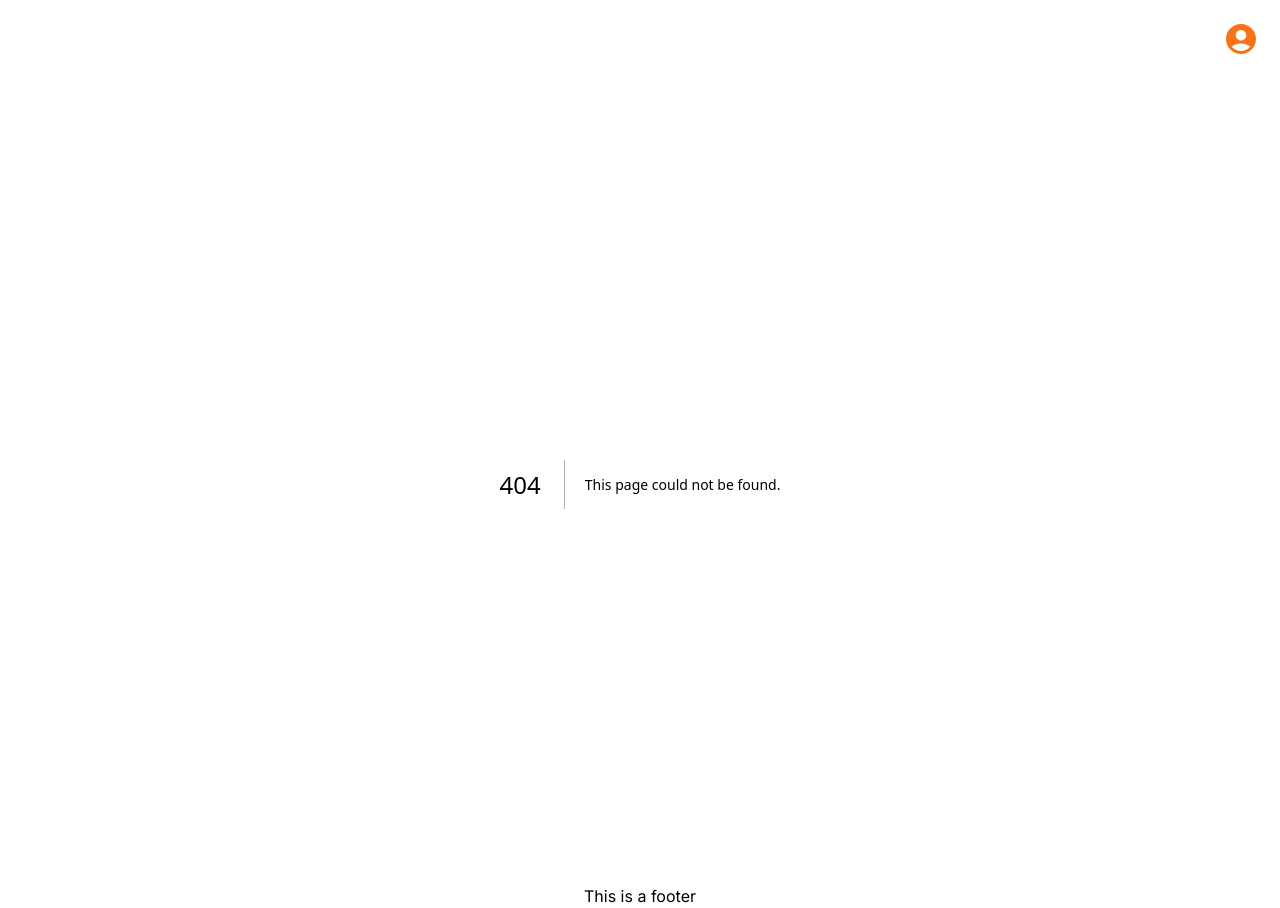
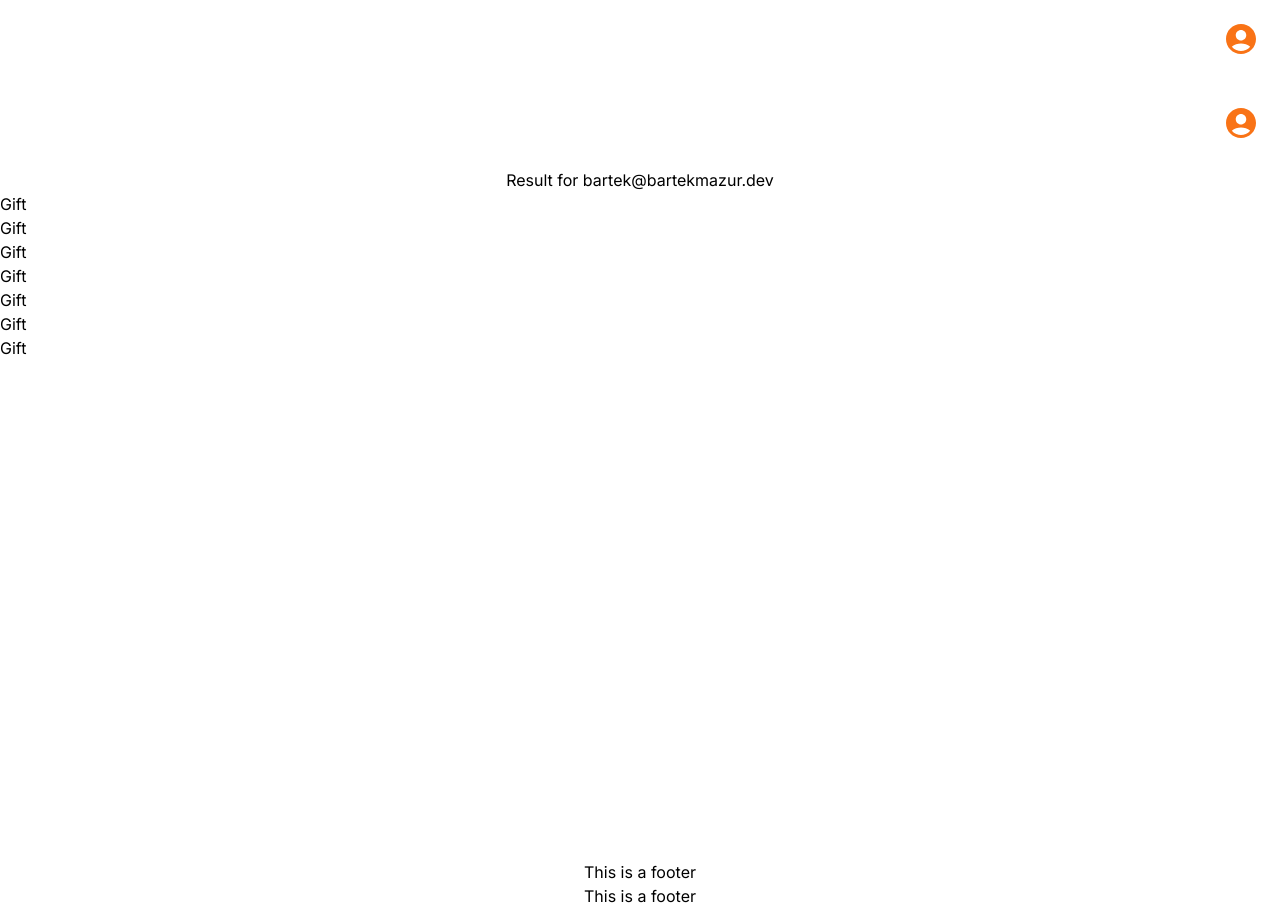
Before and after one commit to mazurcodes/Gifter-Next13, a Next.js app: page /results in a window 1280 px wide. Before the commit this address had no page. Built offline with nearby package versions, Linux system fonts and the light colour scheme.

Commit message:
Results page with inital components

```diff
--- /dev/null
+++ b/app/components/Gift/index.tsx
@@ -0,0 +1,9 @@
+const Gift = () => {
+    return (
+        <div>
+            Gift
+        </div>
+    );
+}
+
+export default Gift;
--- /dev/null
+++ b/app/components/GiftList/index.tsx
@@ -0,0 +1,17 @@
+import Gift from "../Gift";
+
+const GiftList = () => {
+    return (
+        <div>
+            <Gift />
+            <Gift />
+            <Gift />
+            <Gift />
+            <Gift />
+            <Gift />
+            <Gift />
+        </div>
+    );
+}
+
+export default GiftList;
--- /dev/null
+++ b/app/results/layout.tsx
@@ -0,0 +1,20 @@
+import Footer from "@/components/Footer";
+import TopMenu from "@/components/TopMenu";
+
+export default function ResultsPageLayout({
+    children,
+  }: {
+    children: React.ReactNode;
+  }) {
+    return (
+      <html lang="en">
+        <body >
+          <div className="main-wrapper flex flex-col min-h-screen">
+            <TopMenu />
+            {children}
+            <Footer />
+          </div>
+        </body>
+      </html>
+    );
+  }
--- /dev/null
+++ b/app/results/page.tsx
@@ -0,0 +1,12 @@
+import GiftList from "@/components/GiftList";
+
+const ResultsPage = () => {
+    return (
+        <div className="flex-1">
+            <h2 className="text-center">Result for bartek@bartekmazur.dev</h2>
+            <GiftList />
+        </div>
+    );
+}
+
+export default ResultsPage;
```
Also changed, not shown: 1 other file (tests, documents, lock files or other folders).
